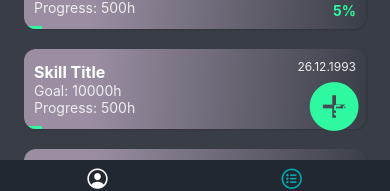
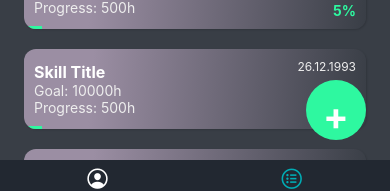
Before and after one commit to kartegi/levelapp, a React Native app: screen /Skills in a window 390 px wide. Shown: the part 635-826 px from the top of the page. Built offline with nearby package versions, Linux system fonts and the light colour scheme.

Commit message:
feat: new add button

```diff
--- /dev/null
+++ b/components/UI/AddButton/AddButton.tsx
@@ -0,0 +1,41 @@
+import { Pressable, StyleSheet, Text, ViewStyle } from "react-native";
+import React from "react";
+import { Colors } from "../../../constants/colors";
+
+interface AddButtonProps {
+  onPress: () => void;
+  iconContainerStyle: ViewStyle;
+}
+
+const AddButton: React.FC<AddButtonProps> = ({
+  onPress,
+  iconContainerStyle,
+}) => {
+  return (
+    <Pressable style={[styles.container, iconContainerStyle]} onPress={onPress}>
+      <Text style={styles.plus}>+</Text>
+    </Pressable>
+  );
+};
+
+export default AddButton;
+
+const styles = StyleSheet.create({
+  container: {
+    justifyContent: "center",
+    alignItems: "center",
+    width: 60,
+    height: 60,
+    borderRadius: 30,
+    backgroundColor: Colors.green,
+  },
+  plus: {
+    alignItems: "center",
+    justifyContent: "center",
+    fontSize: 38,
+    fontWeight: "bold",
+    color: Colors.white,
+    height: 20,
+    lineHeight: 32,
+  },
+});
--- a/screens/SkillListScreen.tsx
+++ b/screens/SkillListScreen.tsx
@@ -4,9 +4,10 @@ import { StyleSheet } from "react-native";
 
 import { FlatList } from "react-native-gesture-handler";
 
+import AddButton from "../components/UI/AddButton/AddButton";
+import SkillItem from "../components/SkillItem/SkillItem";
+
 import { SkillListItems } from "../constants/dummy";
-import SkillItem from "../components/SkillItem/SkillItem";
-import IconButton from "../components/UI/IconButton/IconButton";
 import { Colors } from "../constants/colors";
 
 const SkillListScreen = ({ navigation }: { navigation: any }) => {
@@ -18,10 +19,7 @@ const SkillListScreen = ({ navigation }: { navigation: any }) => {
 
   return (
     <>
-      <IconButton
-        icon={"add-circle-sharp"}
-        color={Colors.green}
-        size={60}
+      <AddButton
         onPress={onCreateNewSkill}
         iconContainerStyle={{
           position: "absolute",
```
